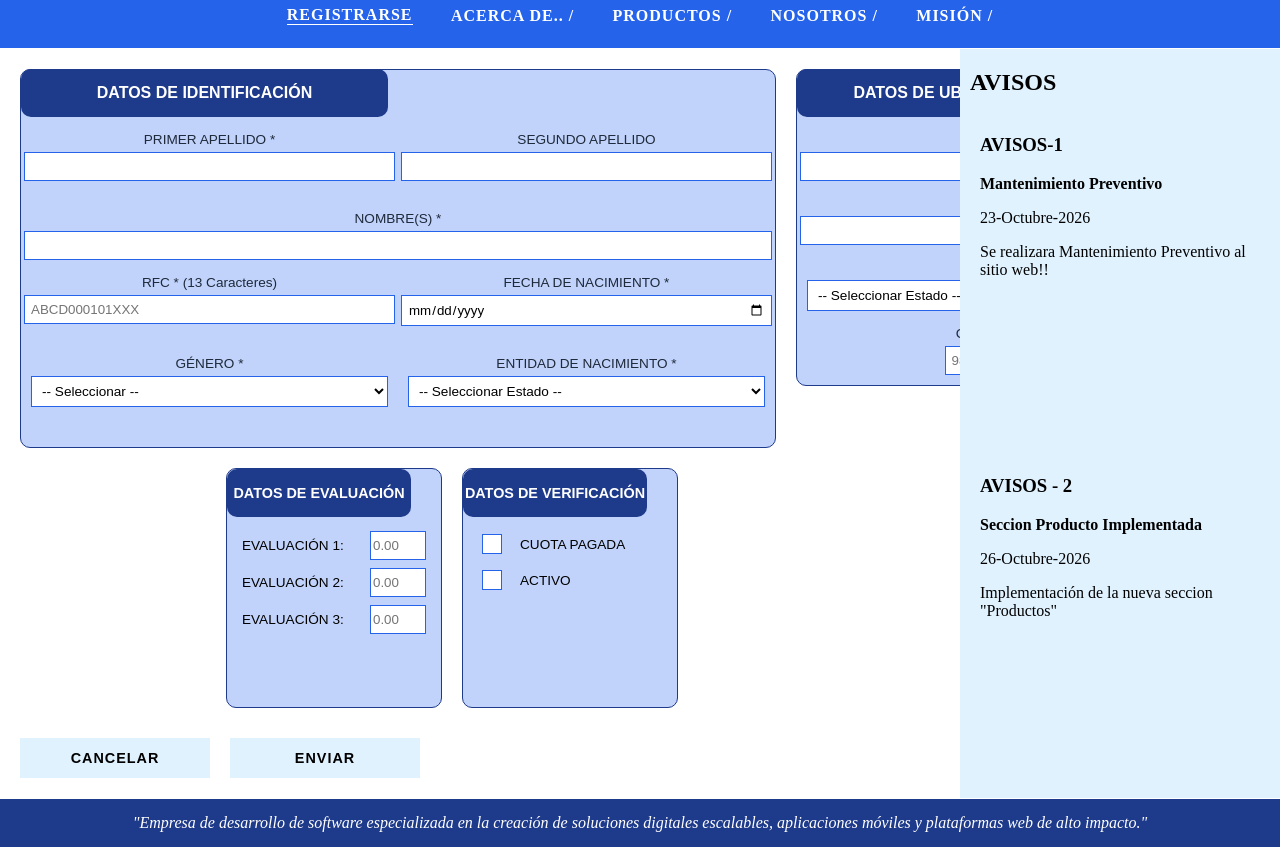
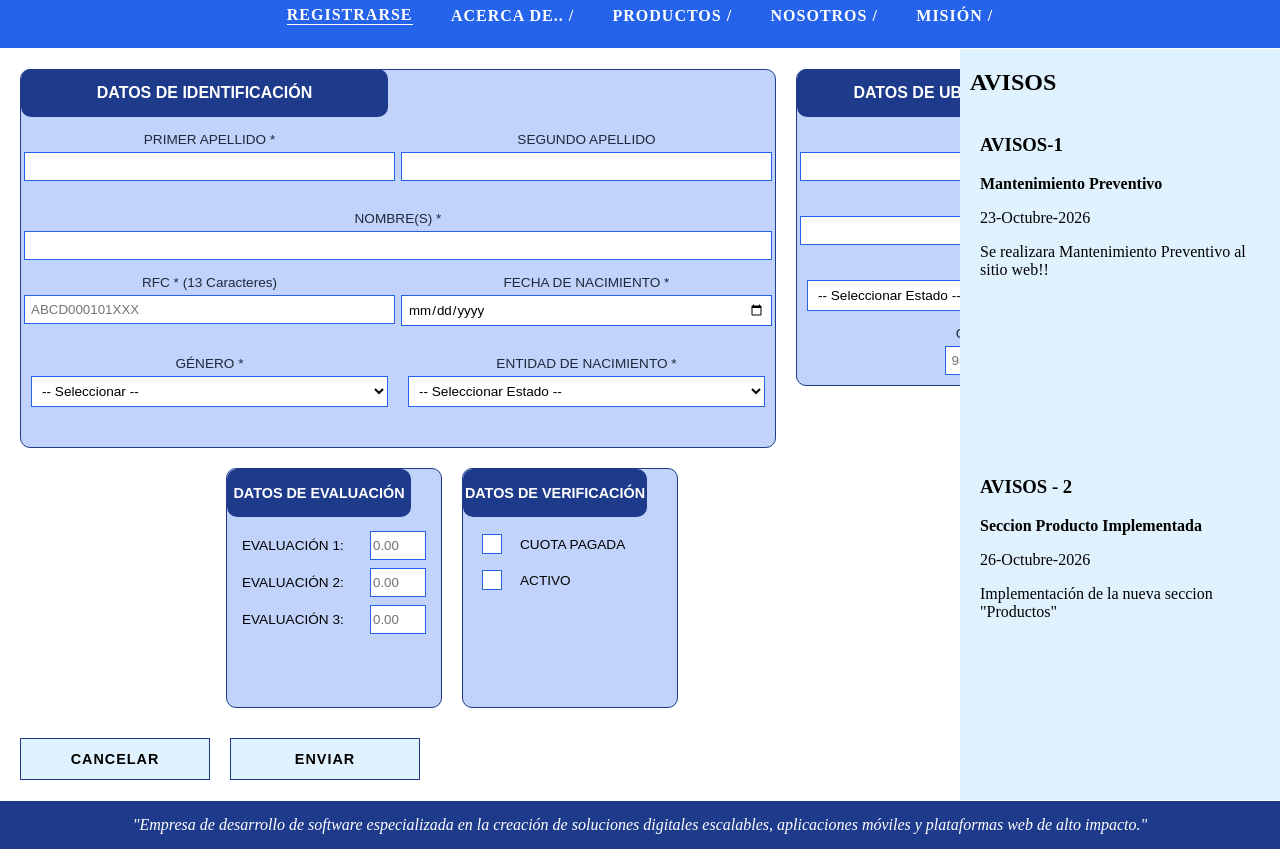
Before and after one commit to cristopher3454O/PaginaResponsivaDSW, a plain HTML site: page registrarse.html in a window 1280 px wide. Shown: the part 105-954 px from the top of the page. Drawn offline with Linux system fonts and the light colour scheme.

Commit message:
Borde de los botones enviar y cancelar

```diff
--- a/css/registrarse.css
+++ b/css/registrarse.css
@@ -146,6 +146,7 @@
     cursor: pointer;
     font-size: 0.9rem;
     letter-spacing: 1px;
+    border: 1px solid #1e3a8a;
 }
 
 .btn-cancelar:hover, .btn-enviar:hover {
@@ -240,6 +241,7 @@
     font-size: 0.9rem;
 
 }
+/*SECCION VERIFCACIONES*/
 .contenedor-padre-2 .seccion-form-2 {
     background-color: #2564eb48;
     padding: 15px;
```
